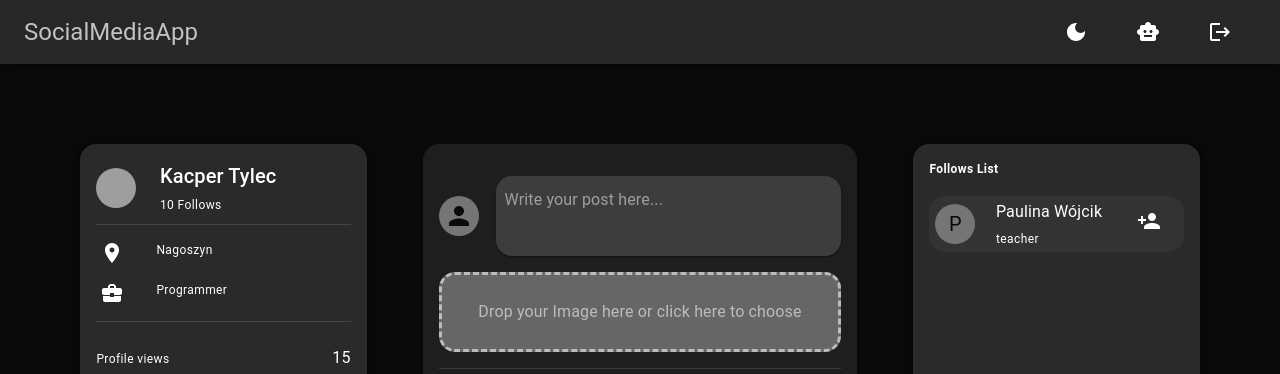
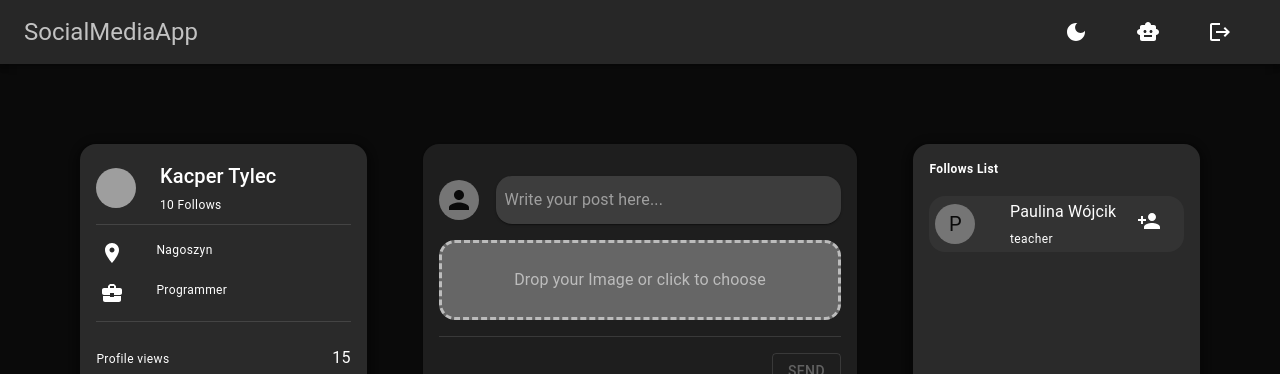
Before and after one commit to kacper51011/Social_Media_App_Client, a React (Create React App) app: page / in a window 1280 px wide. Shown: the top 374 px of the page. Built offline with nearby package versions, Linux system fonts and the light colour scheme; grey boxes are pictures that could not be loaded.

Commit message:
created dropzone with file add and delete functionality

```diff
--- a/src/App.tsx
+++ b/src/App.tsx
@@ -13,7 +13,7 @@ function App() {
   const theme = useMemo(() => createTheme(themeSettings(mode)), [mode]);
 
   return (
-    <Box>
+    <Box mb={10}>
       <ThemeProvider theme={theme}>
         <CssBaseline>
           <Routes>
--- a/src/components/PostInputComponent.tsx
+++ b/src/components/PostInputComponent.tsx
@@ -9,20 +9,30 @@ import {
   InputBase,
   Typography,
 } from "@mui/material";
-
 import { useDropzone } from "react-dropzone";
 import Button from "@mui/material/Button";
+import CustomIconButton from "./buttons/CustomIconButton";
+import RemoveCircleIcon from "@mui/icons-material/RemoveCircle";
 
 type Props = {
   picturePath: string;
 };
 
 const PostInputComponent = ({ picturePath }: Props) => {
-  const { acceptedFiles, getRootProps, getInputProps } = useDropzone({
-    accept: { "image/*": [] },
-  });
+  // I created separate state for file to send, it helps me with deleting already downloaded files from upload list
 
   const [postInput, setPostInput] = useState("");
+  const [fileToSend, setFileToSend] = useState<null | File>(null);
+
+  const { acceptedFiles, getRootProps, getInputProps } = useDropzone({
+    accept: { "image/*": [".png", ".jpg", ".jpeg"] },
+    maxSize: 3000000,
+    multiple: false,
+    disabled: !!fileToSend,
+    onDropAccepted(files, event) {
+      setFileToSend(files[0]);
+    },
+  });
 
   const theme = useTheme();
 
@@ -46,7 +56,7 @@ const PostInputComponent = ({ picturePath }: Props) => {
             sx={{
               borderRadius: "16px",
               backgroundColor: theme.palette.neutral.light,
-              minHeight: "10vh",
+              minHeight: "5vh",
               width: 1,
               p: 1,
               ml: 3,
@@ -58,7 +68,6 @@ const PostInputComponent = ({ picturePath }: Props) => {
                 setPostInput(e.target.value);
               }}
               placeholder="Write your post here..."
-              multiline
               sx={{ width: "90%" }}
             />
           </Paper>
@@ -75,14 +84,34 @@ const PostInputComponent = ({ picturePath }: Props) => {
             backgroundColor: theme.palette.neutral.medium,
             borderRadius: "16px",
             borderStyle: "dashed",
-            cursor: "pointer",
+            cursor: !fileToSend ? "pointer" : "default",
             opacity: 0.7,
           }}
           {...getRootProps({ className: "dropzone" })}
         >
           <InputBase sx={{ display: "none" }} {...getInputProps} />
-          <Typography>Drop your Image here or click here to choose</Typography>
+          <Typography>
+            {!fileToSend
+              ? "Drop your Image or click to choose"
+              : "Image choosed!"}
+          </Typography>
         </Box>
+        {fileToSend && <Typography mt={2}>Files:</Typography>}
+        {fileToSend && (
+          <Box
+            display="flex"
+            justifyContent="space-between"
+            alignItems="center"
+          >
+            <Typography variant="caption">{fileToSend.name}</Typography>
+            <CustomIconButton
+              size="small"
+              icon={<RemoveCircleIcon />}
+              title="delete image"
+              onClick={() => setFileToSend(null)}
+            />
+          </Box>
+        )}
       </Box>
       <Divider orientation="horizontal" sx={{ my: 2 }} />
       <Box display="flex" justifyContent="right" width={1}>
--- a/src/components/column follows/FollowedPersonItem.tsx
+++ b/src/components/column follows/FollowedPersonItem.tsx
@@ -32,10 +32,10 @@ const FollowedPersonItem = ({
         borderRadius: "16px",
       }}
     >
-      <Grid item xs={3}>
+      <Grid marginRight={1} item xs={3}>
         <Avatar src={photo || ""}>{firstName[0]}</Avatar>
       </Grid>
-      <Grid item xs={7} flexDirection="column">
+      <Grid item xs={6} flexDirection="column">
         <Typography variant="subtitle1">
           {firstName + " " + lastName}
         </Typography>
--- a/src/components/column posts/PostItem.tsx
+++ b/src/components/column posts/PostItem.tsx
@@ -1,3 +1,4 @@
+import { useState } from "react";
 import {
   Paper,
   Grid,
@@ -6,6 +7,7 @@ import {
   CardMedia,
   Box,
   Divider,
+  useTheme,
 } from "@mui/material";
 import CustomIconButton from "../buttons/CustomIconButton";
 import PersonAddIcon from "@mui/icons-material/PersonAdd";
@@ -13,6 +15,7 @@ import PersonRemoveIcon from "@mui/icons-material/PersonRemove";
 import ThumbUpAltIcon from "@mui/icons-material/ThumbUpAlt";
 import CustomInput from "../CustomInput";
 import CommentItem from "./CommentItem";
+import { ButtonBase } from "@mui/material";
 
 type Props = {
   photo: string;
@@ -36,6 +39,9 @@ const PostItem = ({
   content,
   likes,
 }: Props) => {
+  const [commentsVisible, setCommentsVisible] = useState(false);
+  const theme = useTheme();
+
   return (
     <Paper
       elevation={5}
@@ -86,7 +92,14 @@ const PostItem = ({
         <Typography variant="caption">{likes + " " + "likes"}</Typography>
 
         {/* todo create comment type */}
-        <Typography variant="caption">{"50" + " " + "comments"}</Typography>
+        <Typography
+          onClick={() => setCommentsVisible(!commentsVisible)}
+          component="span"
+          variant="caption"
+          sx={{ cursor: "pointer" }}
+        >
+          {"50" + " " + "comments"}
+        </Typography>
       </Box>
       <Divider />
       <Box sx={{ minHeight: "5vw", color: "bisque", p: 2, mt: 2 }}>
@@ -94,12 +107,14 @@ const PostItem = ({
       </Box>
       <Divider />
       <Box mt={1}>
+        {commentsVisible && (
           <CommentItem
             commentContent="nice one"
             commentCreatorFirstName="Kacper"
             commentCreatorLastName="Tylec"
             commentCreatorPicture=""
           />
+        )}
       </Box>
     </Paper>
   );
```
Lines whose indentation alone changed are shown as unchanged.
